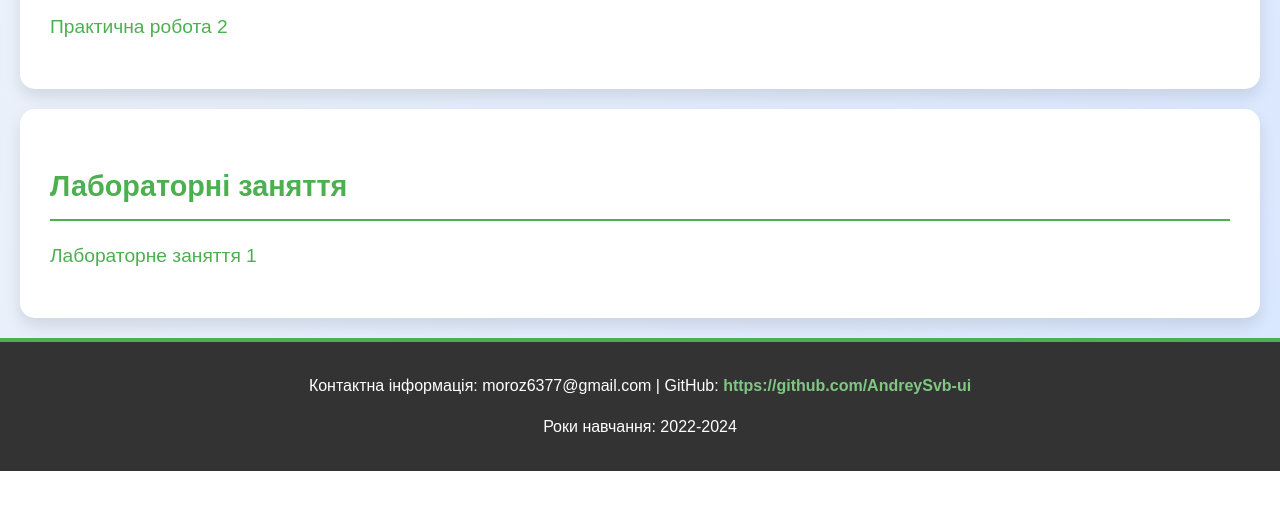
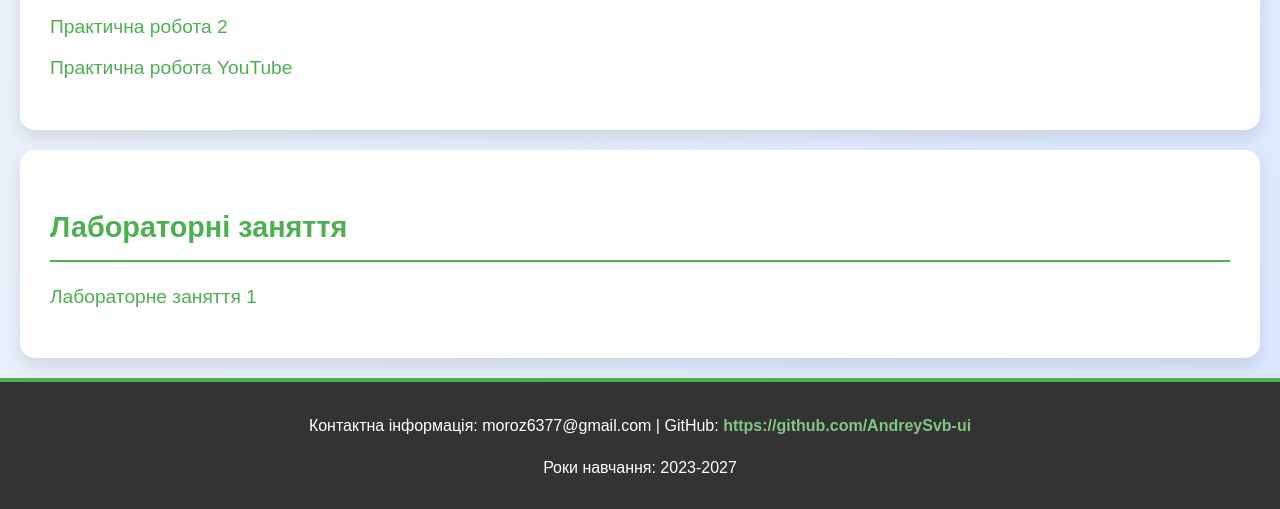
Before and after one commit to AndreySvb-ui/pz2-web, a plain HTML site: page index.html in a window 1280 px wide. Shown: the part 829-1338 px from the top of the page. Before the commit the page ends 1300 px from the top, so only its background shows below. Drawn offline with Linux system fonts and the light colour scheme.

Commit message:
Update index.html

```diff
--- a/index.html
+++ b/index.html
@@ -34,7 +34,7 @@
         <ul>
             <li><a href="https://andreyweb1.github.io/WEBREG/" target="_blank">Практична робота 1</a></li>
             <li><a href="https://andreyweb1.github.io/labbka2/" target="_blank">Практична робота 2</a></li>
-
+            <li><a href="https://andreysvb-ui.github.io/YouTAP/" target="_blank">Практична робота YouTube</a></li
         </ul>
     </section>
 
@@ -50,7 +50,7 @@
 
     <footer>
         <p>Контактна інформація: moroz6377@gmail.com | GitHub: <a href="#">https://github.com/AndreySvb-ui</a></p>
-        <p>Роки навчання: 2022-2024</p>
+        <p>Роки навчання: 2023-2027</p>
     </footer>
 
 </body>
```
